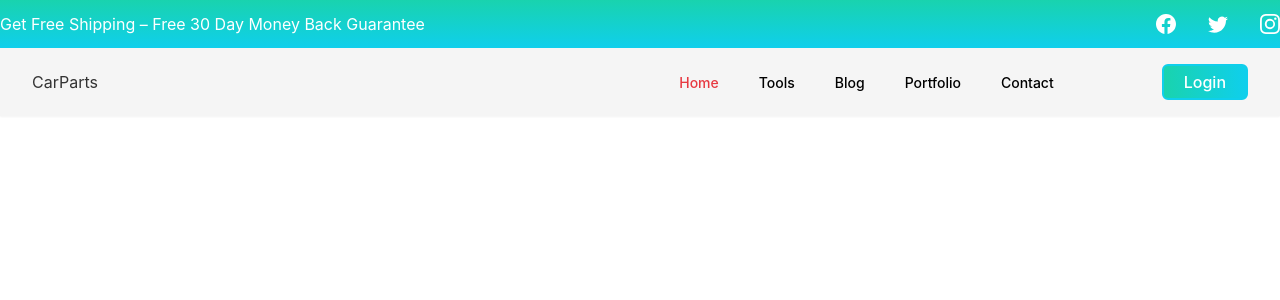
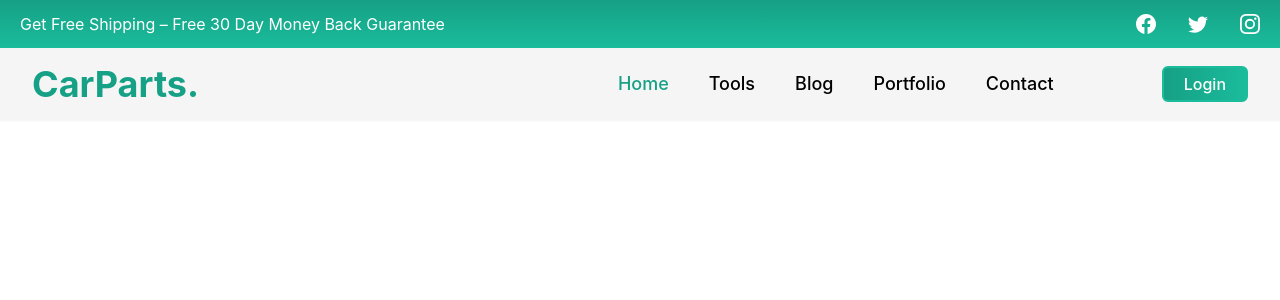
Before and after one commit to anannanur/carparts-manufacturer-website-client, a React (Create React App) app: page / in a window 1280 px wide. Shown: the top 300 px of the page. Built offline with nearby package versions, Linux system fonts and the light colour scheme; no server answers.

Commit message:
navbar done

```diff
--- a/src/Pages/CustomLink/CustomLink.js
+++ b/src/Pages/CustomLink/CustomLink.js
@@ -7,7 +7,7 @@ const CustomLink = ({ children, to, ...props }) => {
     return (
         <div>
             <Link
-                style={{ color: match ? "#E73941" : "black" }}
+                style={{ color: match ? "#16a085" : "black" }}
                 to={to}
                 {...props}
             >
--- a/src/Pages/Shared/Navbar.js
+++ b/src/Pages/Shared/Navbar.js
@@ -1,7 +1,6 @@
 import React, { useState } from 'react';
 import { Transition } from "@headlessui/react";
 import CustomLink from '../CustomLink/CustomLink';
-// import logo from '../../Assets/Images/logo.png'
 import { Link, useNavigate } from 'react-router-dom';
 import { BsFacebook, BsTwitter, BsInstagram } from 'react-icons/bs';
 import { useAuthState } from 'react-firebase-hooks/auth';
@@ -26,8 +25,8 @@ const Navbar = () => {
         localStorage.removeItem('token');
     }
     return (
-        <div className=' sticky top-0 z-50 shadow-sm'>
-            <div className="bg-gradient-to-b from-primary to-secondary hidden md:block">
+        <div className='sticky top-0 z-50 shadow-sm'>
+            <div className="bg-gradient-to-b px-5 from-primary to-secondary hidden md:block">
                 <div className="flex justify-between items-center h-12 container mx-auto">
                     <div className=" text-white text-md">
                         <p>Get Free Shipping – Free 30 Day Money Back Guarantee</p>
@@ -45,19 +44,19 @@ const Navbar = () => {
                     <div className="flex items-center justify-between md:block">
                         <div className="flex items-center">
                             <div onClick={() => navigate('/')}className="flex-shrink-0 w-fit">
-                               <h2>CarParts</h2>
+                               <h2 className='text-4xl font-bold text-primary'>CarParts.</h2>
                             </div>
                             <div className="hidden md:flex justify-between items-center md:ml-auto">
                                 <div className="nav-item ml-10 flex items-baseline space-x-4 text-lg">
                                     <CustomLink
                                         to="/"
-                                        className="nav-btn px-3 py-2 rounded-md text-sm font-medium"
+                                        className="nav-btn px-3 py-2 lg:text-lg rounded-md text-sm font-medium"
                                     >
                                         Home
                                     </CustomLink>
                                     <CustomLink
                                         to="/tools"
-                                        className="nav-btn px-3 py-2 rounded-md text-sm font-medium"
+                                        className="nav-btn px-3 py-2 lg:text-lg rounded-md text-sm font-medium"
                                     >
                                         Tools
                                     </CustomLink>
@@ -67,21 +66,21 @@ const Navbar = () => {
                                             <>
                                                 <CustomLink
                                                     to="/dashboard"
-                                                    className="nav-btn px-3 py-2 rounded-md text-sm font-medium"
+                                                    className="nav-btn px-3 py-2 lg:text-lg rounded-md text-sm font-medium"
                                                 >
                                                     Dashboard
                                                 </CustomLink>
 
                                                 {/* <CustomLink
                                                     to="add-item"
-                                                    className="nav-btn px-3 py-2 rounded-md text-sm font-medium"
+                                                    className="nav-btn px-3 lg:text-lg py-2 rounded-md text-sm font-medium"
                                                 >
                                                     Add Item
                                                 </CustomLink> */}
 
                                                 {/* <CustomLink
                                                     to="my-items"
-                                                    className="nav-btn px-3 py-2 rounded-md text-sm font-medium"
+                                                    className="nav-btn px-3 lg:text-lg py-2 rounded-md text-sm font-medium"
                                                 >
                                                     My Items
                                                 </CustomLink> */}
@@ -91,21 +90,21 @@ const Navbar = () => {
 
                                     <CustomLink
                                         to="/blog"
-                                        className="nav-btn px-3 py-2 rounded-md text-sm font-medium"
+                                        className="nav-btn px-3 py-2 lg:text-lg rounded-md text-sm font-medium"
                                     >
                                         Blog
                                     </CustomLink>
 
                                     <CustomLink
                                         to="portfolio"
-                                        className="nav-btn px-3 py-2 rounded-md text-sm font-medium"
+                                        className="nav-btn px-3 py-2 lg:text-lg rounded-md text-sm font-medium"
                                     >
                                         Portfolio
                                     </CustomLink>
 
                                     <CustomLink
                                         to="contact-us"
-                                        className="nav-btn px-3 py-2 rounded-md text-sm font-medium"
+                                        className="nav-btn px-3 py-2 lg:text-lg rounded-md text-sm font-medium"
                                     >
                                         Contact
                                     </CustomLink>
--- a/tailwind.config.js
+++ b/tailwind.config.js
@@ -5,8 +5,8 @@ module.exports = {
     themes: [
       {
         mytheme: {
-          primary: "#19D3AE",
-          secondary: "#0FCFEC",
+          primary: "#16a085",
+          secondary: "#1abc9c",
           accent: "#3A4256",
           neutral: "#3d4451",
           "base-100": "#ffffff",
```
